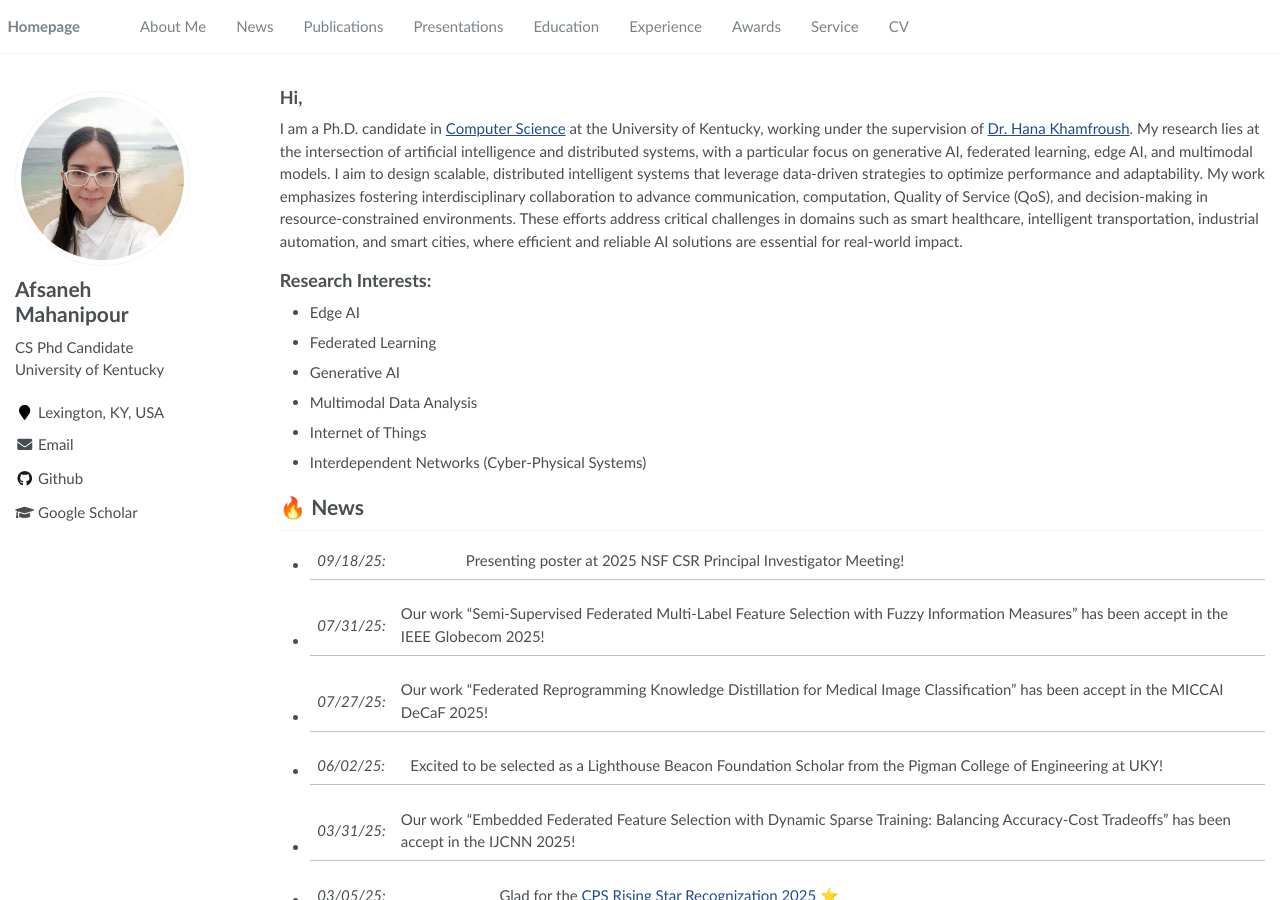
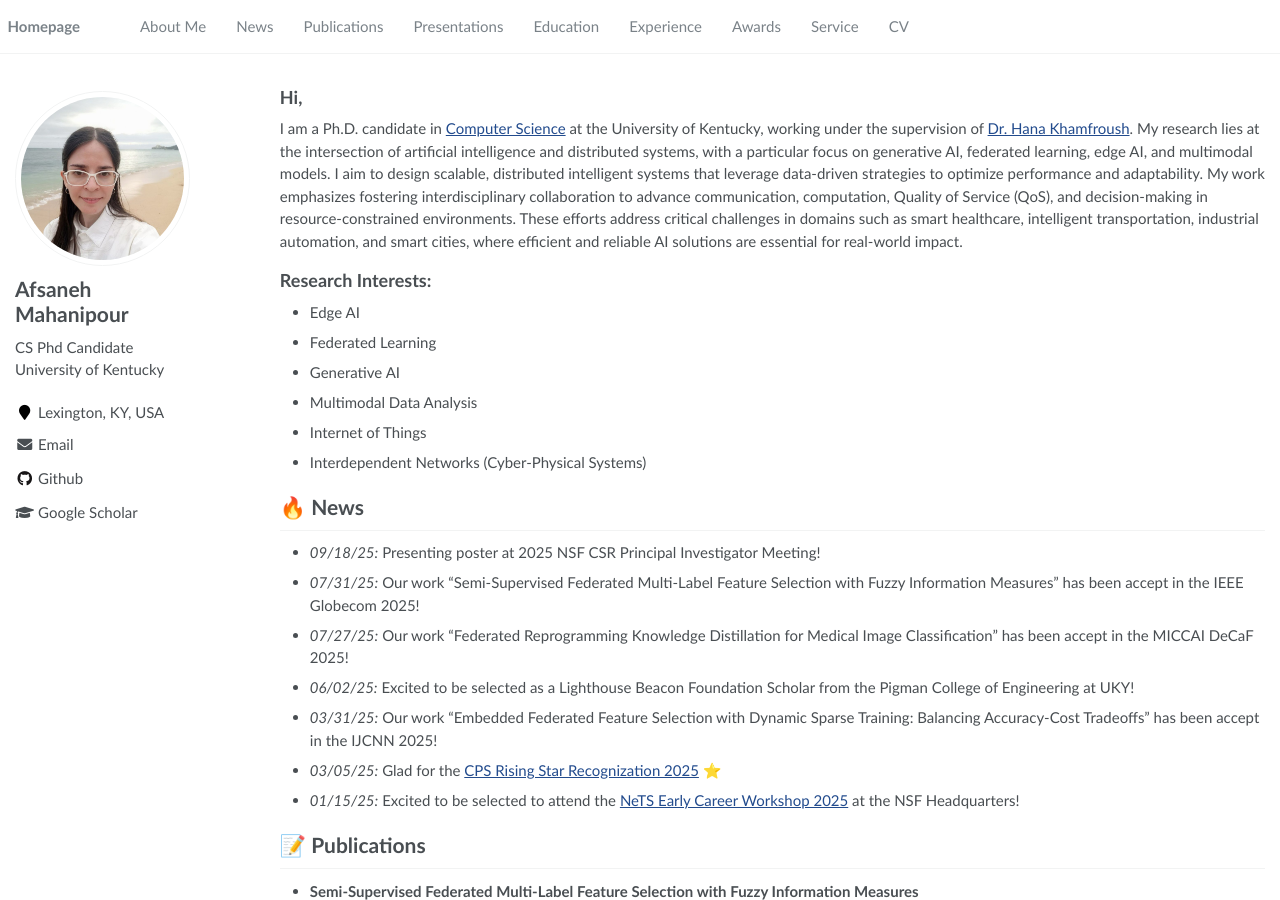
Before and after one commit to AfsanehMahanipour/AfsanehMahanipour.github.io, a Jekyll site: the page built from _pages/about.md, in a window 1280 px wide and 900 px high. Built offline with Jekyll 4.4.1, drawn with Linux system fonts in a browser that asks for light colours.

Commit message:
Update website

```diff
--- a/_pages/about.md
+++ b/_pages/about.md
@@ -32,13 +32,13 @@ I am a Ph.D. candidate in [Computer Science](https://engr.uky.edu/academics/depa
 - Interdependent Networks (Cyber-Physical Systems)
 
 # 🔥 News
-- *09/18/25:* | Presenting poster at 2025 NSF CSR Principal Investigator Meeting!
-- *07/31/25:* | Our work "Semi-Supervised Federated Multi-Label Feature Selection with Fuzzy Information Measures" has been accept in the IEEE Globecom 2025!
-- *07/27/25:* | Our work "Federated Reprogramming Knowledge Distillation for Medical Image Classification" has been accept in the MICCAI DeCaF 2025!
-- *06/02/25:* | Excited to be selected as a Lighthouse Beacon Foundation Scholar from the Pigman College of Engineering at UKY!
-- *03/31/25:* | Our work "Embedded Federated Feature Selection with Dynamic Sparse Training: Balancing Accuracy-Cost Tradeoffs" has been accept in the IJCNN 2025!
-- *03/05/25:* | Glad for the [CPS Rising Star Recognization 2025](https://engr.uky.edu/news/phd-student-named-2025-cps-rising-star) ⭐
-- *01/15/25:* | Excited to be selected to attend the [NeTS Early Career Workshop 2025](https://sites.google.com/view/nets-early-career-2025/home?authuser=0) at the NSF Headquarters!
+- *09/18/25:* Presenting poster at 2025 NSF CSR Principal Investigator Meeting!
+- *07/31/25:* Our work "Semi-Supervised Federated Multi-Label Feature Selection with Fuzzy Information Measures" has been accept in the IEEE Globecom 2025!
+- *07/27/25:* Our work "Federated Reprogramming Knowledge Distillation for Medical Image Classification" has been accept in the MICCAI DeCaF 2025!
+- *06/02/25:* Excited to be selected as a Lighthouse Beacon Foundation Scholar from the Pigman College of Engineering at UKY!
+- *03/31/25:* Our work "Embedded Federated Feature Selection with Dynamic Sparse Training: Balancing Accuracy-Cost Tradeoffs" has been accept in the IJCNN 2025!
+- *03/05/25:* Glad for the [CPS Rising Star Recognization 2025](https://engr.uky.edu/news/phd-student-named-2025-cps-rising-star) ⭐
+- *01/15/25:* Excited to be selected to attend the [NeTS Early Career Workshop 2025](https://sites.google.com/view/nets-early-career-2025/home?authuser=0) at the NSF Headquarters!
 
 
 # 📝 Publications
```
